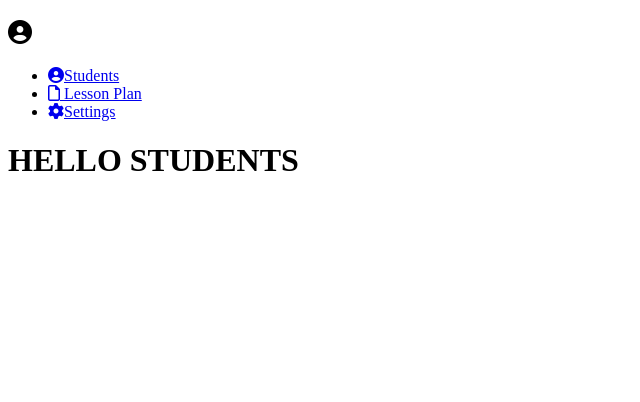
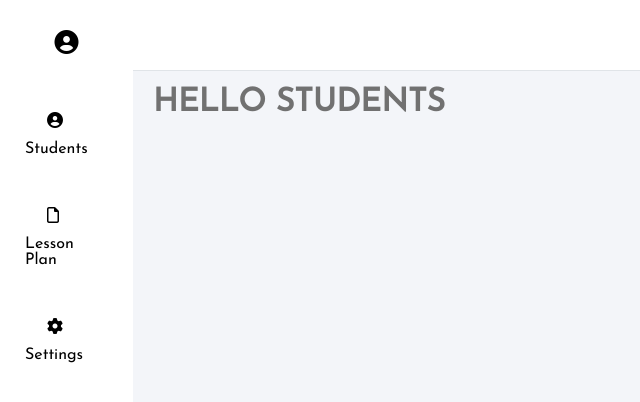
Before and after one commit to Shivani199807/htmldesign, a plain HTML site: page index.html in a window 1280 px wide. Shown: the whole page, without its empty margins (0-640 px from the left). Drawn offline with Linux system fonts and the light colour scheme.

Commit message:
Add files via upload

```diff
--- a/index.html
+++ b/index.html
@@ -4,7 +4,7 @@
     <head>
         <meta charset="UTF-8">
         <title>Side Navigation Bar</title>
-        <link rel="stylesheet" href="index.css">
+        <link rel="stylesheet" href="./css/style.css">
         <script src="https://kit.fontawesome.com/b99e675b6e.js"></script>
     </head>
 
```
Also changed, not shown: lesson.html (+1 -1 lines).
